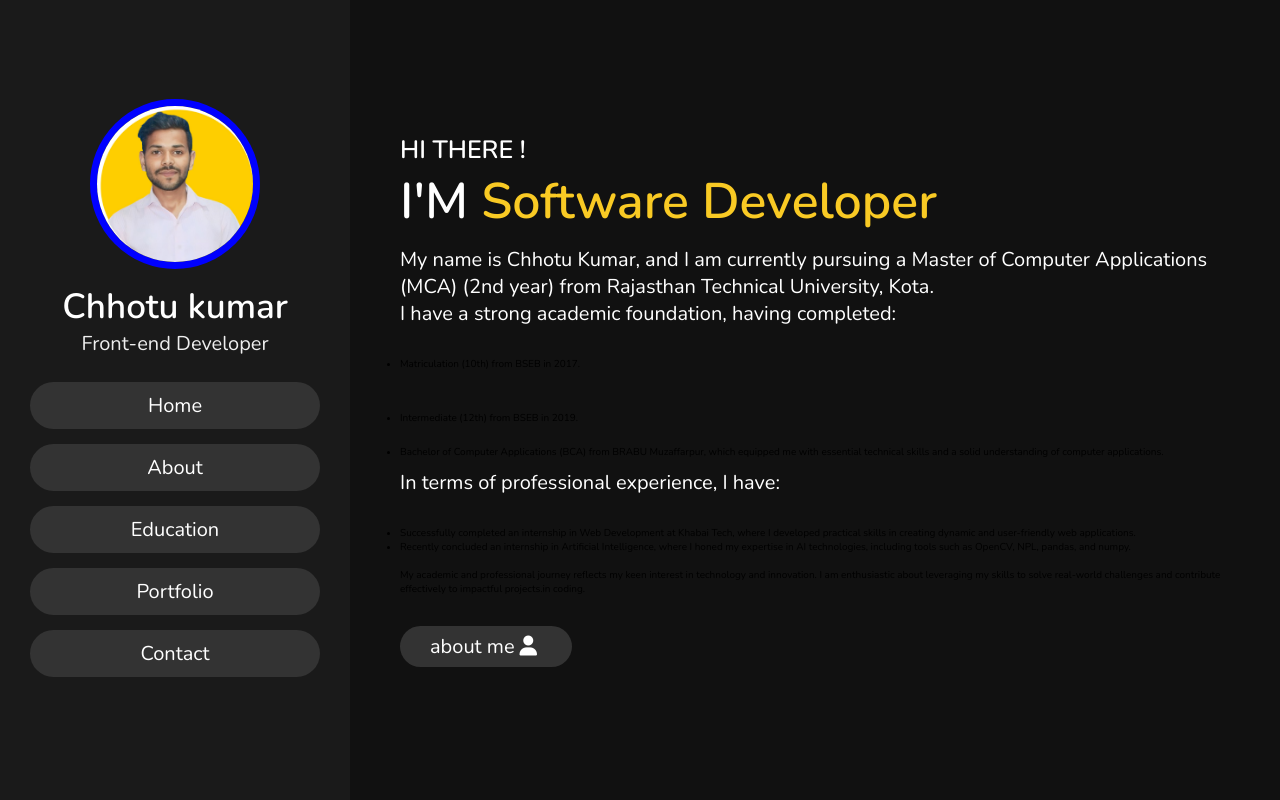
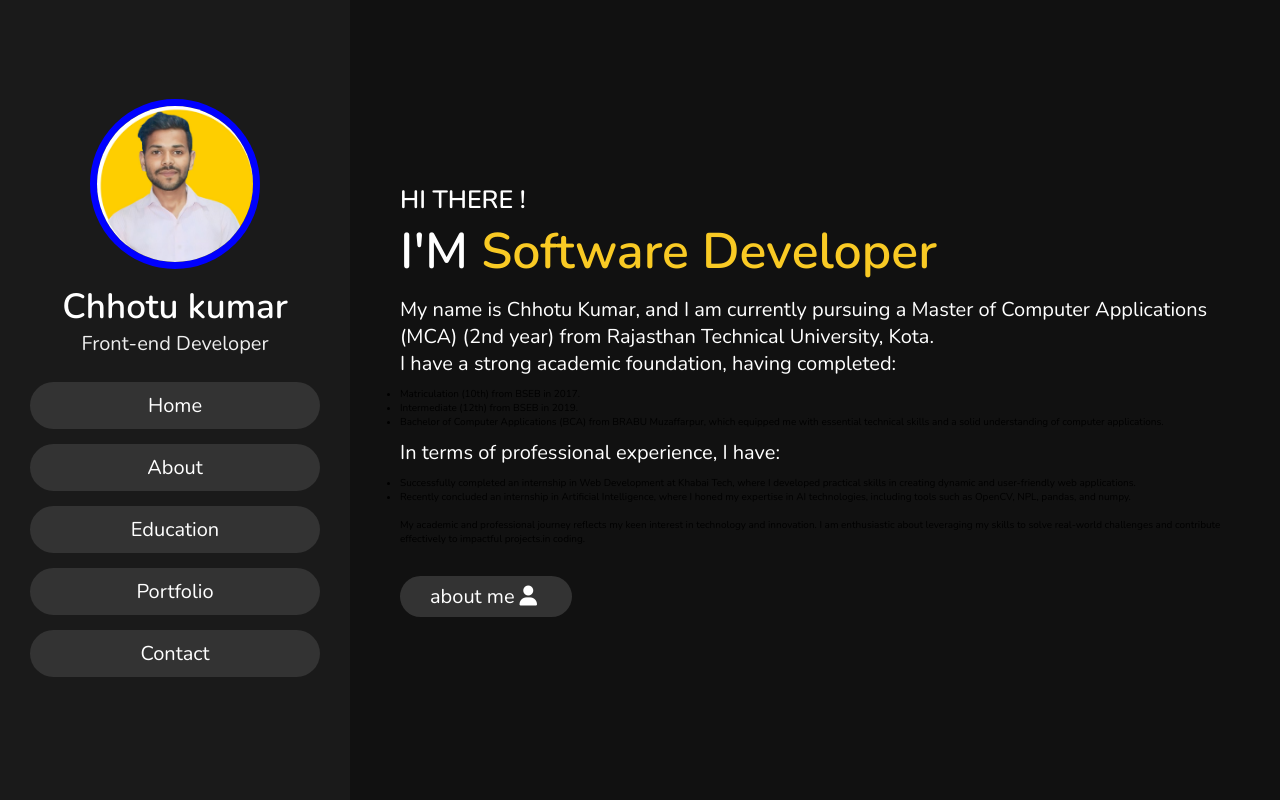
Before and after one commit to chhotu-code/Portfolio, a plain HTML site: page index.html in a window 1280 px wide. Shown: the top 800 px of the page. Drawn offline with nearby package versions, Linux system fonts and the light colour scheme.

Commit message:
Update index.html

```diff
--- a/index.html
+++ b/index.html
@@ -36,14 +36,14 @@
     <p>My name is Chhotu Kumar, and I am currently pursuing a Master of Computer Applications (MCA) (2nd year) from Rajasthan Technical University, Kota.<br>
 
         I have a strong academic foundation, having completed:</p>
-            <ul>
-                <p><li>Matriculation (10th) from BSEB in 2017.</li></p>
-                <p><li>Intermediate (12th) from BSEB in 2019.</li></p>
+            <ul class="text">
+                <li>Matriculation (10th) from BSEB in 2017.</li>
+                <li>Intermediate (12th) from BSEB in 2019.</li>
                 <li>Bachelor of Computer Applications (BCA) from BRABU Muzaffarpur, which equipped me with essential technical skills and a solid understanding of computer applications.</li>
             </ul>
 
     <p>In terms of professional experience, I have:</pr>
-    <p><ul>
+    <ul class="text">
         <li>Successfully completed an internship in Web Development at Khabai Tech, where I developed practical skills in creating dynamic and user-friendly web applications.</li>
         <li>Recently concluded an internship in Artificial Intelligence, where I honed my expertise in AI technologies, including tools such as OpenCV, NPL, pandas, and numpy.</li>
     </ul><br>
```
